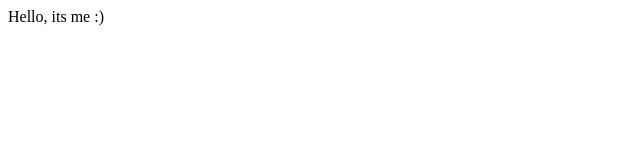
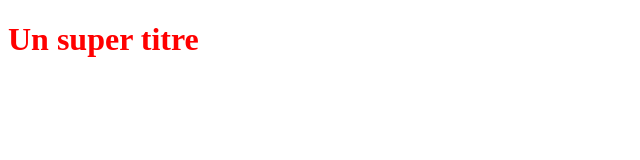
Before and after one commit to onionwithmatcha/OpenclassroomsProject, a plain HTML site: page index.html in a window 1280 px wide. Shown: the whole page, without its empty margins (0-640 px from the left). Drawn offline with Linux system fonts and the light colour scheme.

Commit message:
Changement fichiers

```diff
--- a/index.html
+++ b/index.html
@@ -1 +1,10 @@
-Hello, its me :)
+<!DOCTYPE html>
+<html>
+<head>
+   <title></title>
+   <link rel="stylesheet" type="text/css" href="styles.css">
+</head>
+<body>
+   <h1>Un super titre</h1>
+</body>
+</html>
--- a/styles.css
+++ b/styles.css
@@ -0,0 +1,3 @@
+h1 {
+   color: red;
+}
```
